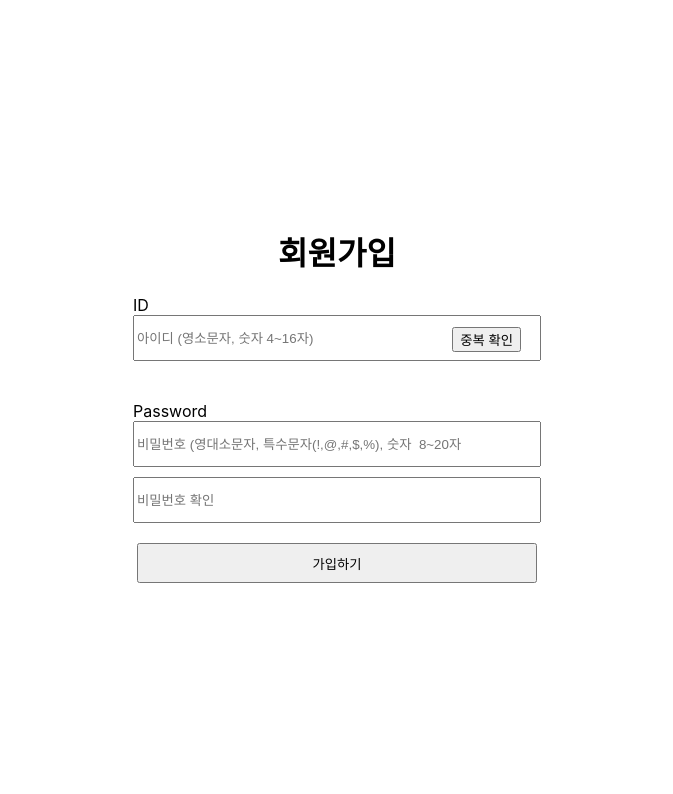
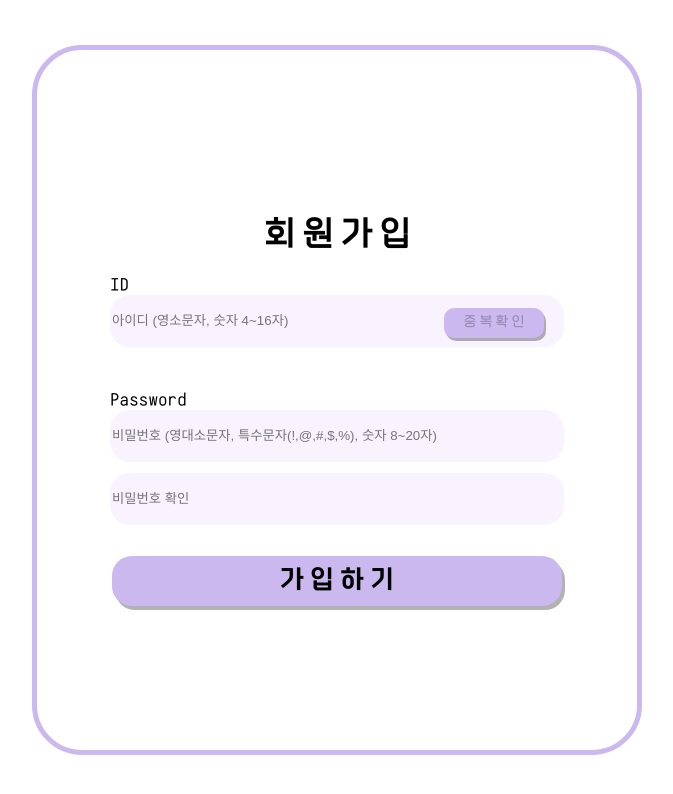
Before and after one commit to hanghae10-w6-team5/frontend, a React (Create React App) app: page /signup in a window 1280 px wide. Shown: the top 794 px of the page, without its empty margins (303-976 px from the left). Built offline with nearby package versions, Linux system fonts and the light colour scheme.

Commit message:
update signup page

```diff
--- a/src/index.css
+++ b/src/index.css
@@ -1,13 +1,23 @@
 body {
-  margin: 0;
-  font-family: -apple-system, BlinkMacSystemFont, 'Segoe UI', 'Roboto', 'Oxygen',
-    'Ubuntu', 'Cantarell', 'Fira Sans', 'Droid Sans', 'Helvetica Neue',
-    sans-serif;
-  -webkit-font-smoothing: antialiased;
-  -moz-osx-font-smoothing: grayscale;
+    margin: 0;
+    font-family: -apple-system, BlinkMacSystemFont, 'Segoe UI', 'Roboto',
+        'Oxygen', 'Ubuntu', 'Cantarell', 'Fira Sans', 'Droid Sans',
+        'Helvetica Neue', sans-serif;
+    -webkit-font-smoothing: antialiased;
+    -moz-osx-font-smoothing: grayscale;
 }
 
 code {
-  font-family: source-code-pro, Menlo, Monaco, Consolas, 'Courier New',
-    monospace;
+    font-family: source-code-pro, Menlo, Monaco, Consolas, 'Courier New',
+        monospace;
 }
+
+@font-face {
+    font-family: 'Elice_Bold';
+    src: url(./components/fonts/Elice_Bold.ttf);
+}
+
+@font-face {
+    font-family: 'Elice_Regular';
+    src: url(./components/fonts/Elice_Regular.ttf);
+}
--- a/src/routes/SignUpPage.jsx
+++ b/src/routes/SignUpPage.jsx
@@ -1,7 +1,8 @@
-import React from 'react';
+import React, { useState } from 'react';
 import styled from 'styled-components';
 
 const Wrapper = styled.div`
+    font-family: 'Elice_Regular';
     width: 100%;
     height: 100vh;
     display: flex;
@@ -9,9 +10,18 @@ const Wrapper = styled.div`
     align-items: center;
 `;
 
-const SignUpBox = styled.div`
+const BoxWrapper = styled.div`
+    border: 5px solid #cbb8ee;
+    border-radius: 50px;
+    width: 600px;
+    height: 700px;
+    position: relative;
+`;
+
+const SignUpBox = styled.form`
     margin: 0 auto;
-    width: 1000px;
+    left: 100px;
+    width: 410px;
     height: 700px;
     display: flex;
     justify-content: center;
@@ -20,54 +30,201 @@ const SignUpBox = styled.div`
 `;
 
 const Input = styled.input`
-    margin-bottom: 10px;
-    width: 400px;
-    height: 40px;
+    background-color: #f8f3ff;
+    border: none;
+    border-radius: 20px;
+    width: 450px;
+    height: 50px;
 `;
 
 const SubmitBtn = styled.button`
-    margin: 10px;
-    width: 400px;
-    height: 40px;
+    font-family: 'Elice_Bold';
+    font-size: 25px;
+    border: none;
+    background-color: #cbb8ee;
+    border-radius: 20px;
+    margin-top: 20px;
+    width: 450px;
+    height: 50px;
+    cursor: pointer;
+    box-shadow: 3px 4px 0 rgb(0, 0, 0, 0.3);
+    &:active {
+        box-shadow: 0px 0px 0 rgb(0, 0, 0, 0.3);
+        background-color: white;
+    }
+`;
+
+const CheckBtn = styled.button`
+    font-family: 'Elice_Regular';
 `;
 
 const IdForm = styled.div`
     position: relative;
 
-    Input {
-        width: 400px;
-        height: 40px;
+    input {
+        background-color: #f8f3ff;
+        border: none;
+        border-radius: 20px;
+        width: 450px;
+        height: 50px;
     }
     button {
+        background-color: #cbb8ee;
+        border: none;
+        border-radius: 10px;
+        width: 100px;
+        height: 30px;
         top: 32px;
         position: absolute;
         right: 20px;
+        cursor: pointer;
+        box-shadow: 2px 3px 0 rgb(0, 0, 0, 0.3);
+    }
+    button:active {
+        box-shadow: 0px 0px 0 rgb(0, 0, 0, 0.3);
+        background-color: white;
     }
 `;
 
+const TrueIdMsg = styled.p`
+    position: absolute;
+    float: right;
+    font-size: 25px;
+    color: green;
+    top: 240px;
+    right: 40px;
+`;
+
+const FalseIdMsg = styled.p`
+    font-size: 12px;
+    color: red;
+`;
+
+const TruePwMsg = styled.p`
+    font-size: 12px;
+    color: green;
+`;
+
+const FalsePwMsg = styled.p`
+    font-size: 11px;
+    color: red;
+`;
 function SignUp() {
+    const [id, setId] = useState('');
+    const [password, setPassword] = useState('');
+    const [confirmPw, setConfirmPw] = useState('');
+
+    const [idMessage, setIdMessage] = useState('');
+    const [passwordMessage, setPasswordMessage] = useState('');
+    const [confirmPwMessage, setConfirmPwMessage] = useState('');
+
+    const [isId, setIsId] = useState(false);
+    const [isPassword, setIsPassword] = useState(false);
+    const [isConfirmPw, setIsConfirmPw] = useState(false);
+
+    const onChangeId = (e) => {
+        const newId = e.target.value;
+        setId(newId);
+        if (newId.trim() === '') {
+            alert('빈칸을 입력하세요!');
+        }
+        const RegExpId = /^[a-z0-9]{4,16}$/;
+        if (!RegExpId.test(newId)) {
+            setIdMessage('4~16자 사이 영소문자 또는 숫자만 입력해주세요!');
+            setIsId(false);
+        } else {
+            setIdMessage('✔');
+            setIsId(true);
+        }
+    };
+
+    const onChangePassword = (e) => {
+        const newPassword = e.target.value;
+        setPassword(newPassword);
+        const RegExpPw =
+            /^(?=.*[a-z])(?=.*[A-Z])(?=.*[0-9])(?=.*[!@#$%]).{8,20}$/;
+        if (!RegExpPw.test(newPassword)) {
+            setPasswordMessage(
+                '영어 대소문자, 특수문자(!@#$%), 숫자 모두 1개 이상 포함하여 입력해주세요!'
+            );
+            setIsPassword(false);
+        } else {
+            setPasswordMessage('안전한 비밀번호 입니다.');
+            setIsPassword(true);
+        }
+    };
+
+    const onChangeConfirmPw = (e) => {
+        const newConfirmPw = e.target.value;
+        setConfirmPw(newConfirmPw);
+        if (password !== newConfirmPw) {
+            setConfirmPwMessage('비밀번호가 일치하지 않습니다!');
+            setIsConfirmPw(false);
+        } else {
+            setConfirmPwMessage('비밀번호가 일치합니다!');
+            setIsConfirmPw(true);
+        }
+    };
+
+    const handleSubmit = (e) => {
+        e.preventDefault();
+        if (id === '' || password === '' || confirmPw === '') {
+            alert('빈칸을 입력하세요!');
+        }
+    };
+
     return (
         <Wrapper>
+            <BoxWrapper>
                 <SignUpBox>
                     <h1>회원가입</h1>
                     <IdForm>
                         <div>ID</div>
-                    <input placeholder="아이디 (영소문자, 숫자 4~16자)"></input>
-                    <button>중복 확인</button>
+                        <input
+                            type="id"
+                            name="id"
+                            onChange={onChangeId}
+                            placeholder="아이디 (영소문자, 숫자 4~16자)"
+                        ></input>
+                        <CheckBtn type="button" disabled={!isId}>
+                            중복확인
+                        </CheckBtn>
                     </IdForm>
-                <br />
-                <br />
+                    {isId ? (
+                        <TrueIdMsg>{idMessage}</TrueIdMsg>
+                    ) : (
+                        <FalseIdMsg>{idMessage}</FalseIdMsg>
+                    )}
                     <div>
-                    <div>Password</div>
+                        <div style={{ marginTop: '20px' }}>Password</div>
                         <Input
-                        placeholder="비밀번호 (영대소문자, 특수문자(!,@,#,$,%), 숫자
-  8~20자"
+                            type="password"
+                            name="password"
+                            onChange={onChangePassword}
+                            placeholder="비밀번호 (영대소문자, 특수문자(!,@,#,$,%), 숫자 8~20자)"
                         ></Input>
-                    <br />
-                    <Input placeholder="비밀번호 확인"></Input>
+                        {isPassword ? (
+                            <TruePwMsg>{passwordMessage}</TruePwMsg>
+                        ) : (
+                            <FalsePwMsg>{passwordMessage}</FalsePwMsg>
+                        )}
+                        <Input
+                            type="password"
+                            name="confirmPw"
+                            onChange={onChangeConfirmPw}
+                            placeholder="비밀번호 확인"
+                        ></Input>
+                        {isConfirmPw ? (
+                            <TruePwMsg>{confirmPwMessage}</TruePwMsg>
+                        ) : (
+                            <FalsePwMsg>{confirmPwMessage}</FalsePwMsg>
+                        )}
                     </div>
-                <SubmitBtn>가입하기</SubmitBtn>
+                    <SubmitBtn type="submit" onSubmit={handleSubmit}>
+                        가입하기
+                    </SubmitBtn>
                 </SignUpBox>
+            </BoxWrapper>
         </Wrapper>
     );
 }
```
Also changed, not shown: src/components/fonts/Elice_Bold.ttf (added), src/components/fonts/Elice_Regular.ttf (added). Lines whose indentation alone changed are shown as unchanged.
